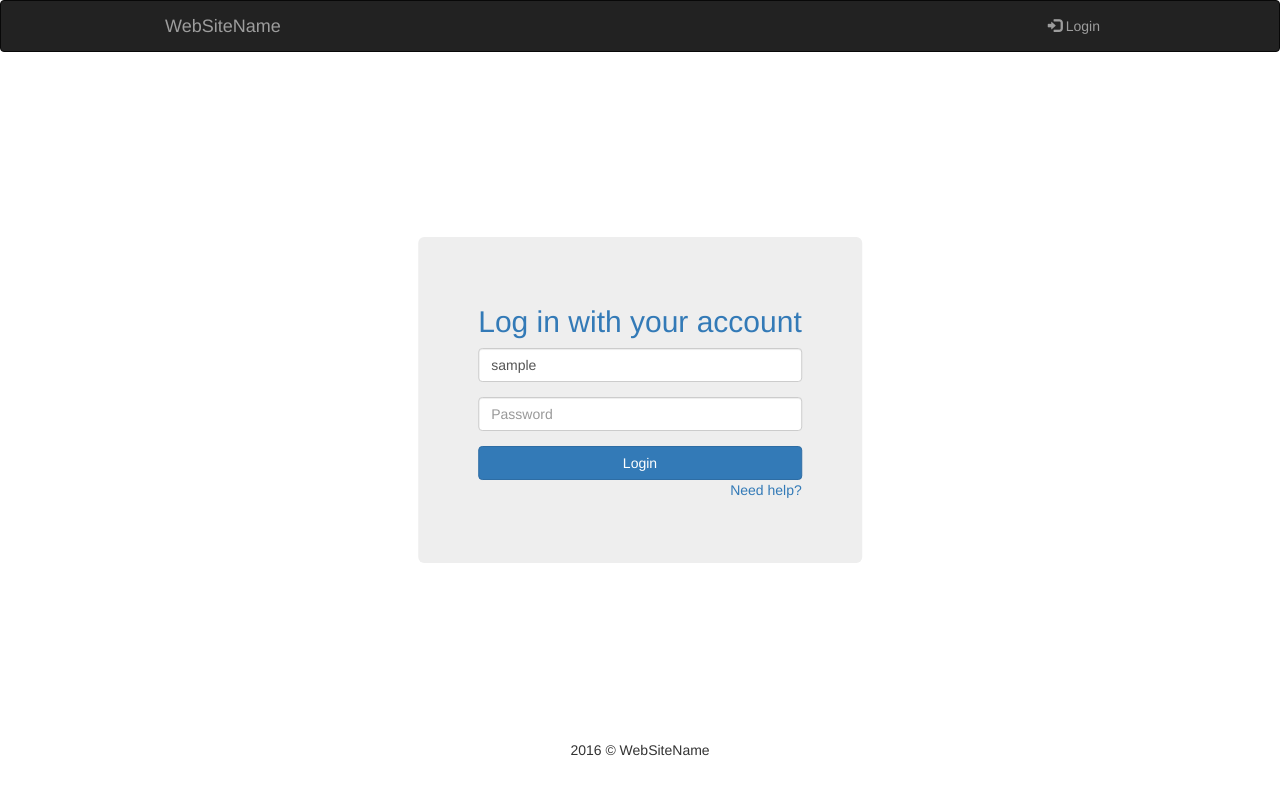
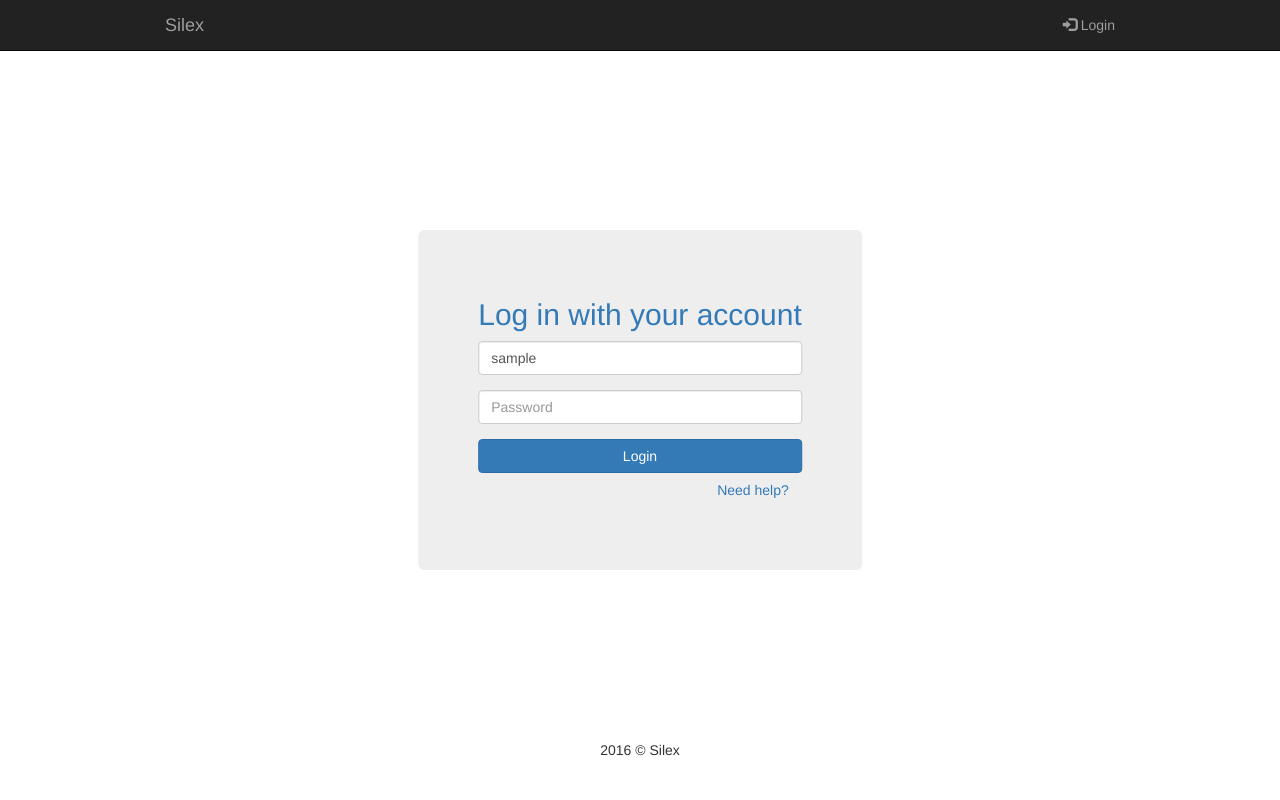
Before and after one commit to pavloshevchuk/simple-silex-cms, a PHP site: template templates/login.twig in a window 1280 px wide. Run offline with PHP 8.4, Linux system fonts and the light colour scheme; the template is opened without the code that fills it: most values are stand-ins (such as "Sample title", 1, 10 or a date in 2020); some libraries are stand-ins or nearby versions.

Commit message:
Update styles and readme

```diff
--- a/templates/includes/footer.twig
+++ b/templates/includes/footer.twig
@@ -1,5 +1,5 @@
 <footer class="footer">
-    <p class="text-center">2016 &copy; WebSiteName</p>
+    <p class="text-center">2016 &copy; Silex</p>
 </footer>
 
 <script src="https://ajax.googleapis.com/ajax/libs/jquery/1.12.4/jquery.min.js"></script>
--- a/templates/includes/header.twig
+++ b/templates/includes/header.twig
@@ -7,7 +7,7 @@
     <!-- The above 3 meta tags *must* come first in the head; any other head content must come *after* these tags -->
     <meta name="description" content="">
     <meta name="author" content="">
-    <title>Silex authentication</title>
+    <title>Silex</title>
 
     <!-- Latest compiled and minified CSS -->
     <link rel="stylesheet"
@@ -58,7 +58,7 @@
 </head>
 <body>
 
-<nav class="navbar navbar-inverse">
+<nav class="navbar navbar-inverse navbar-static-top">
     {% set route = global.request.get('_route') %}
     <div class="container">
         <div class="navbar-header">
@@ -68,7 +68,7 @@
                 <span class="icon-bar"></span>
                 <span class="icon-bar"></span>
             </button>
-            <a class="navbar-brand" href="{{ path('index') }}">WebSiteName</a>
+            <a class="navbar-brand" href="{{ path('index') }}">Silex</a>
         </div>
         <div class="collapse navbar-collapse" id="navbar">
             <ul class="nav navbar-nav">
--- a/templates/login.twig
+++ b/templates/login.twig
@@ -3,7 +3,7 @@
 <div class="container">
     <div class="jumbotron center-block">
         <h2 class="text-primary">Log in with your account</h2>
-        <form action="{{ path('login_authorize') }}" method="post">
+        <form role="form" action="{{ path('login_authorize') }}" method="post">
             {% if error is not empty %}
                 <div class="alert alert-dismissible alert-danger">
                     <button type="button" class="close"
@@ -28,7 +28,7 @@
                        value="Login">
             </div>
             <div class="form-group">
-                        <span class="help-block text-right"><a
+                        <span class="help-block text-right"><a class="btn btn-link"
                                     href="{{ path('help') }}">Need help?</a></span>
             </div>
         </form>
```
Also changed, not shown: README.md.
